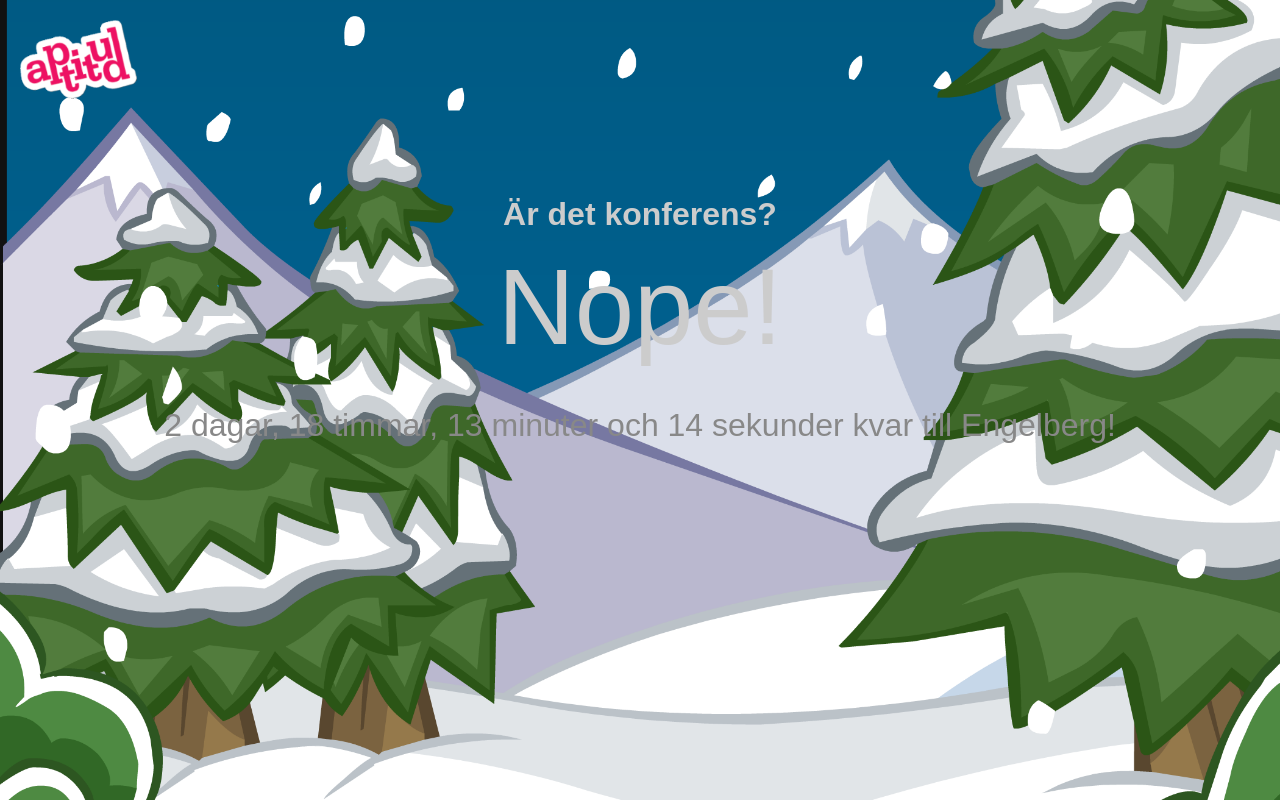
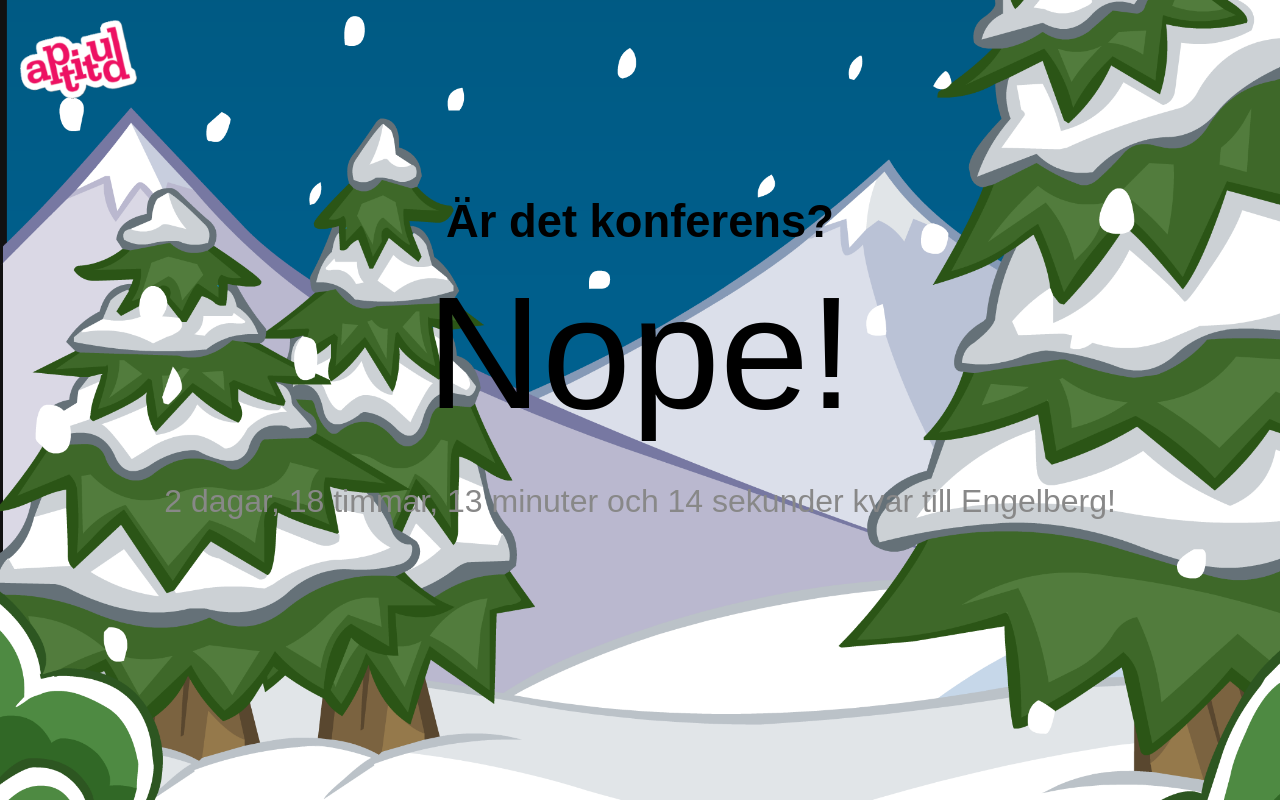
Before and after one commit to hugohaggmark/erekonfa, a website: page public/index.html in a window 1280 px wide. Drawn offline with nearby package versions, Linux system fonts and the light colour scheme; files that its build step writes are made by us from their sources; files whose address does not match are found by name.

Commit message:
fixing with styles

```diff
--- a/static/css/erekonfa.css
+++ b/static/css/erekonfa.css
@@ -2,7 +2,7 @@ html {
     background-color: #111;
 }
 body {
-    color: #ccc;
+    color: #000;
     background-color: #111;
     display: table;
     height: 100%;
@@ -27,14 +27,14 @@ img {
     padding: 0;
     padding-top: 1%;
     text-align: center;
-    font-size: 24pt;
+    font-size: 34pt;
     width: 100%;
 }
 .konfa {
     padding: 0;
     margin: 0;
     padding-top: 1%;
-    font-size: 80pt;
+    font-size: 120pt;
     text-align: center;
 }
 .tid {
```
